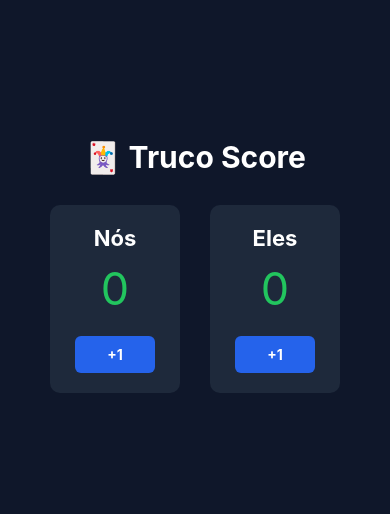
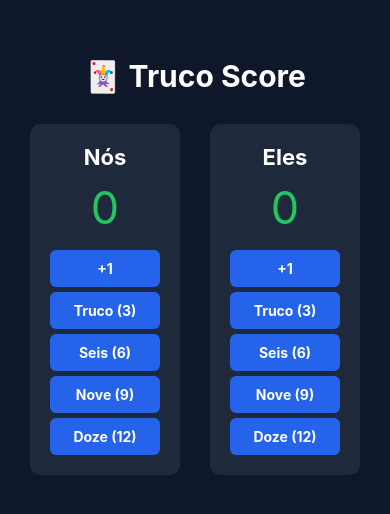
Before and after one commit to Romanozx/Truco_Contador, a React Native app: screen / in a window 390 px wide. Shown: the part 156-670 px from the top of the page. Built offline with nearby package versions, Linux system fonts and the light colour scheme.

Commit message:
parte 2 adicionando botões de truco

```diff
--- a/App.js
+++ b/App.js
@@ -6,12 +6,12 @@ export default function App() {
   const [nos, setNos] = useState(0);
   const [eles, setEles] = useState(0);
 
-  function somarNos() {
-    setNos(nos + 1);
+  function marcarNos(valor) {
+    setNos(nos + valor);
   }
 
-  function somarEles() {
-    setEles(eles + 1);
+  function marcarEles(valor) {
+    setEles(eles + valor);
   }
 
   return (
@@ -19,12 +19,29 @@ export default function App() {
       <Text style={styles.titulo}>🃏 Truco Score</Text>
 
       <View style={styles.placar}>
+
         <View style={styles.time}>
           <Text style={styles.nome}>Nós</Text>
           <Text style={styles.pontos}>{nos}</Text>
 
-          <TouchableOpacity style={styles.botao} onPress={somarNos}>
+          <TouchableOpacity style={styles.botao} onPress={() => marcarNos(1)}>
             <Text style={styles.botaoTexto}>+1</Text>
+          </TouchableOpacity>
+
+          <TouchableOpacity style={styles.botao} onPress={() => marcarNos(3)}>
+            <Text style={styles.botaoTexto}>Truco (3)</Text>
+          </TouchableOpacity>
+
+          <TouchableOpacity style={styles.botao} onPress={() => marcarNos(6)}>
+            <Text style={styles.botaoTexto}>Seis (6)</Text>
+          </TouchableOpacity>
+
+          <TouchableOpacity style={styles.botao} onPress={() => marcarNos(9)}>
+            <Text style={styles.botaoTexto}>Nove (9)</Text>
+          </TouchableOpacity>
+
+          <TouchableOpacity style={styles.botao} onPress={() => marcarNos(12)}>
+            <Text style={styles.botaoTexto}>Doze (12)</Text>
           </TouchableOpacity>
         </View>
 
@@ -32,10 +49,27 @@ export default function App() {
           <Text style={styles.nome}>Eles</Text>
           <Text style={styles.pontos}>{eles}</Text>
 
-          <TouchableOpacity style={styles.botao} onPress={somarEles}>
+          <TouchableOpacity style={styles.botao} onPress={() => marcarEles(1)}>
             <Text style={styles.botaoTexto}>+1</Text>
           </TouchableOpacity>
+
+          <TouchableOpacity style={styles.botao} onPress={() => marcarEles(3)}>
+            <Text style={styles.botaoTexto}>Truco (3)</Text>
+          </TouchableOpacity>
+
+          <TouchableOpacity style={styles.botao} onPress={() => marcarEles(6)}>
+            <Text style={styles.botaoTexto}>Seis (6)</Text>
+          </TouchableOpacity>
+
+          <TouchableOpacity style={styles.botao} onPress={() => marcarEles(9)}>
+            <Text style={styles.botaoTexto}>Nove (9)</Text>
+          </TouchableOpacity>
+
+          <TouchableOpacity style={styles.botao} onPress={() => marcarEles(12)}>
+            <Text style={styles.botaoTexto}>Doze (12)</Text>
+          </TouchableOpacity>
         </View>
+
       </View>
 
       <StatusBar style="auto" />
@@ -68,7 +102,6 @@ const styles = StyleSheet.create({
     padding: 20,
     borderRadius: 10,
     alignItems: 'center',
-    width: 130,
   },
 
   nome: {
@@ -86,9 +119,9 @@ const styles = StyleSheet.create({
   botao: {
     backgroundColor: '#2563eb',
     padding: 10,
-    marginTop: 10,
+    marginTop: 5,
     borderRadius: 6,
-    width: 80,
+    width: 110,
     alignItems: 'center',
   },
 
```
